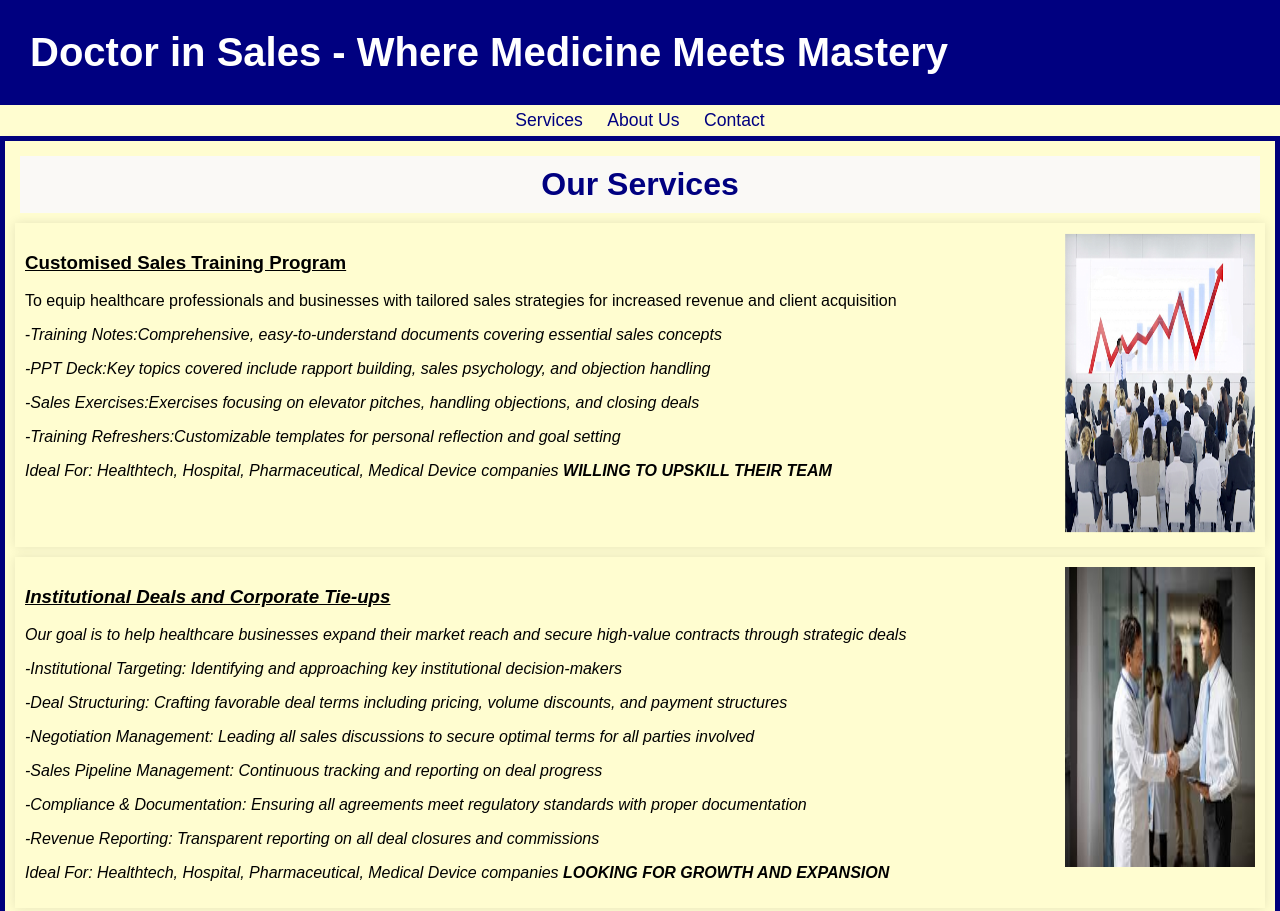
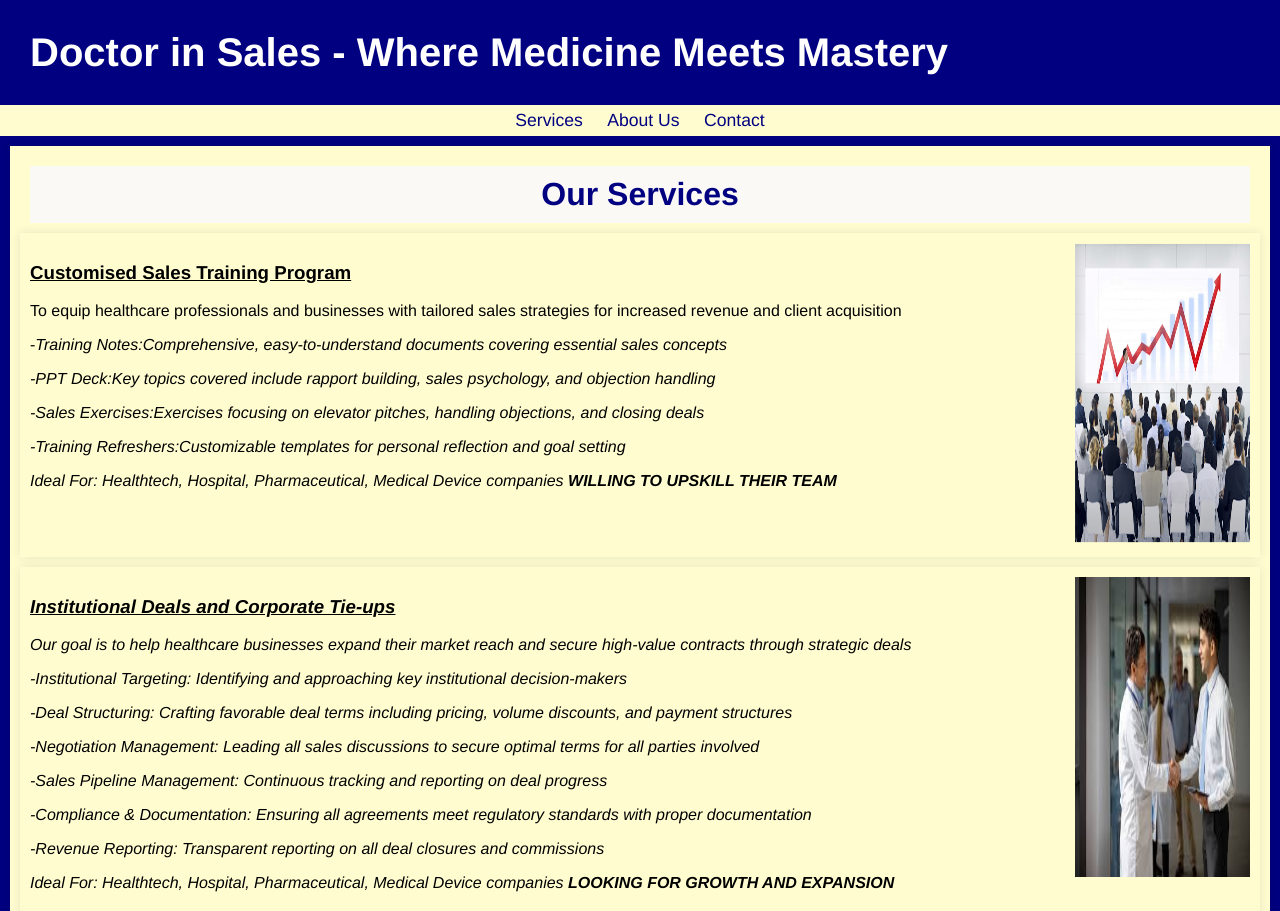
Before and after one commit to drkaransales/Doctor_In_Sales, a plain HTML site: page index.html in a window 1280 px wide. Shown: the top 911 px of the page. Drawn offline with Linux system fonts and the light colour scheme.

Commit message:
Update index.html

```diff
--- a/index.html
+++ b/index.html
@@ -5,7 +5,7 @@
     <meta name="viewport" content="width=device-width, initial-scale=1.0">
     <title>Doctor in Sales</title>
     <style>
-        body { font-family: Arial, sans-serif; margin: 0; padding: 0; background-color: #000080; }
+        body { font-family: Helvetica, sans-serif; margin: 0; padding: 0; background-color: #000080; }
 
         .social-media {
             text-align: center;
@@ -19,7 +19,6 @@
 
         header {
             background-color: #000080;
-            font-family: Arial, Helvetica, sans-serif;
             color: white;
             padding: 30px;
             text-align: center;
@@ -49,7 +48,7 @@
         section {
             padding: 10px;
             background-color: #FFFDD0;
-            margin: 5px ;
+            margin: 10px ;
             background-color: #FFFDD0;
             box-shadow: 0 0 10px rgba(0, 0, 0, 0.1);
         }
@@ -60,7 +59,7 @@
             text-align: center;
             padding: 10px;
             background-color: #FFFDD0;
-            margin: 5px ;
+            margin: 10px ;
             background-color: #FAF9F6;
             animation: slideInUp 1s ease-out;
         }
@@ -77,7 +76,7 @@
         }
 
         .service img {
-            width: 190px;
+            width: 175px;
             height: 300px;
             transition: transform 0.3s ease;
         }
@@ -89,7 +88,7 @@
         footer {
             background-color: #000080;
             color: white;
-            padding: 0px;
+            padding: 10px;
             text-align: center;
         }
 
```
